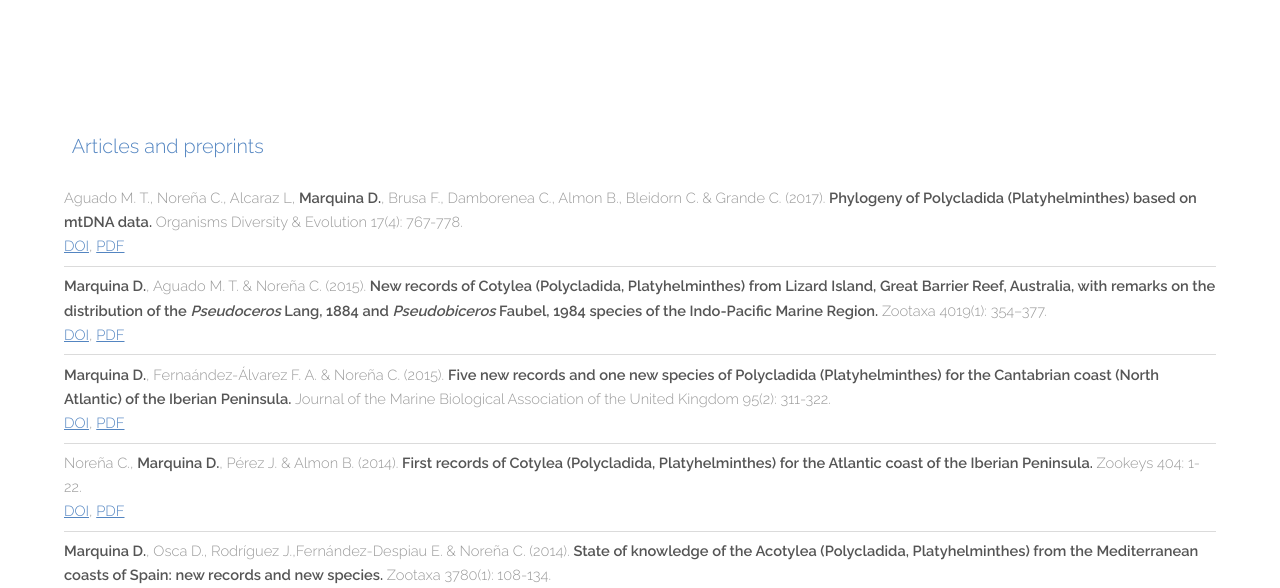
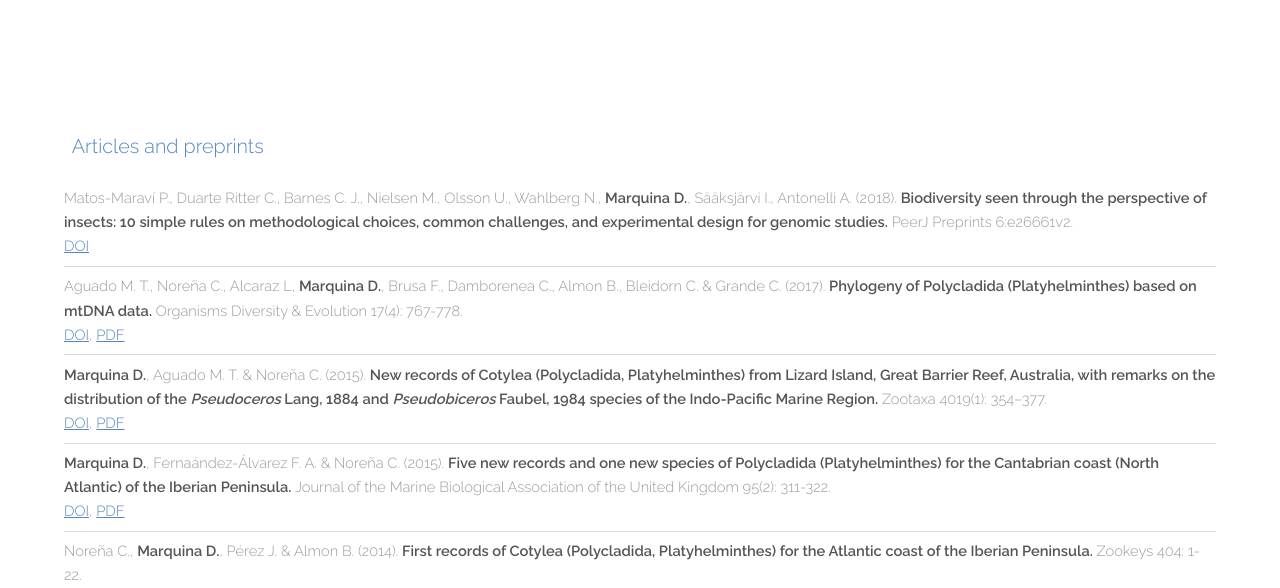
Before and after one commit to estelaydanisecasan/metagusano.github.io, a plain HTML site: page publications.html in a window 1280 px wide. Shown: the part 207-795 px from the top of the page. Drawn offline with Linux system fonts and the light colour scheme; files whose address does not match are found by name.

Commit message:
Update publications.html

```diff
--- a/publications.html
+++ b/publications.html
@@ -44,6 +44,7 @@
 			  </div>
 			  <br>
 					<ul class="alt">
+						<li>Matos-Maraví P., Duarte Ritter C., Barnes C. J., Nielsen M., Olsson U., Wahlberg N., <b>Marquina D.</b>, Sääksjärvi I., Antonelli A. (2018). <strong>Biodiversity seen through the perspective of insects: 10 simple rules on methodological choices, common challenges, and experimental design for genomic studies.</strong> PeerJ Preprints 6:e26661v2.<br><a href="https://doi.org/10.7287/peerj.preprints.26661v2">DOI</a>
 					  	<li>Aguado M. T., Noreña C., Alcaraz L, <b>Marquina D.</b>, Brusa F., Damborenea C., Almon B., Bleidorn C. & Grande C. (2017). <strong>Phylogeny of Polycladida (Platyhelminthes) based on mtDNA data.</strong> Organisms Diversity & Evolution 17(4): 767-778.<br><a href="https://doi.org/10.1007/s13127-017-0344-4">DOI</a>, <a href="publications/2017_Aguado.pdf">PDF</a></li>
 					  	<li><b>Marquina D.</b>, Aguado M. T. & Noreña C. (2015). <strong>New records of Cotylea (Polycladida, Platyhelminthes) from Lizard Island, Great Barrier Reef, Australia, with remarks on the distribution of the <i>Pseudoceros</i> Lang, 1884 and <i>Pseudobiceros</i> Faubel, 1984 species of the Indo-Pacific Marine Region.</strong> Zootaxa 4019(1): 354–377.<br><a href="http://dx.doi.org/10.11646/zootaxa.4019.1.14">DOI</a>, <a href="publications/Zootaxa_2015_Marquina.pdf">PDF</a></li>
 		  			  	<li><b>Marquina D.</b>, Fernaández-Álvarez F. A. & Noreña C. (2015). <strong>Five new records and one new species of Polycladida (Platyhelminthes) for the Cantabrian coast (North Atlantic) of the Iberian Peninsula. </strong>Journal of the Marine Biological Association of the United Kingdom 95(2): 311-322.<br><a href="https://doi.org/10.1017/S0025315414001106">DOI</a>, <a href="publications/J.Mar.Biol.Ass._2014_Marquina.pdf">PDF</a></li>
```
Lines whose indentation alone changed are shown as unchanged.
